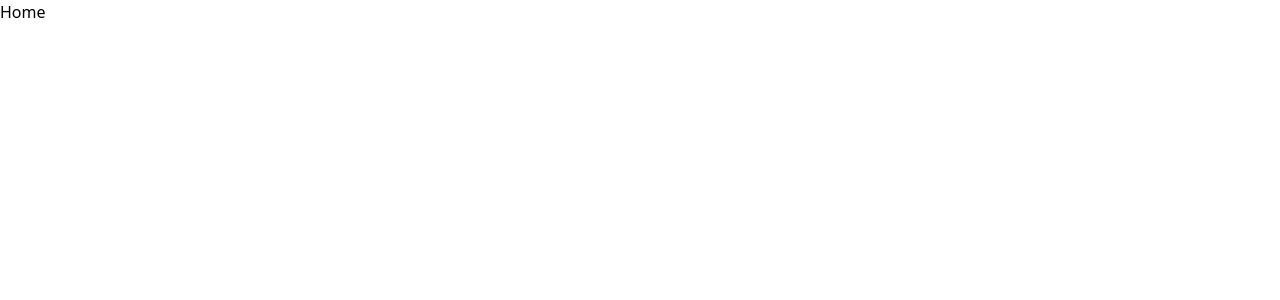
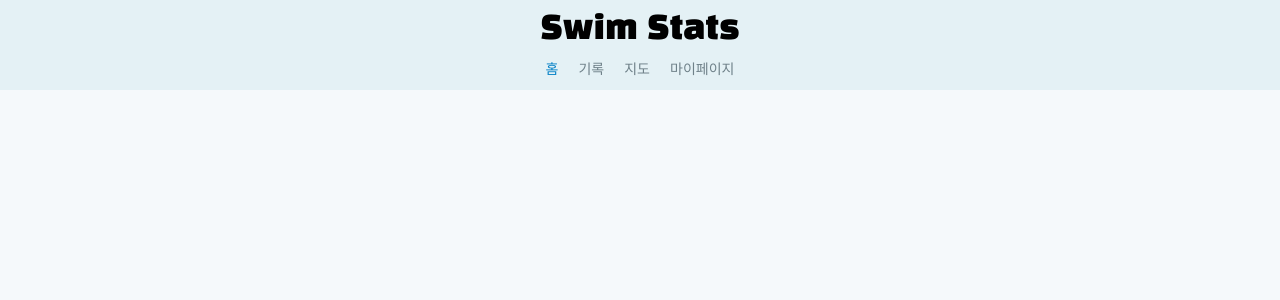
Before and after one commit to alswn1/swim-stats, a React (Vite) app: page / in a window 1280 px wide. Shown: the top 300 px of the page. Built offline with nearby package versions, Linux system fonts and the light colour scheme.

Commit message:
feat: Header 컴포넌트 추가
- 폰트 추가
- 헤더, 네비게이션바 추가

```diff
--- a/index.html
+++ b/index.html
@@ -1,13 +1,19 @@
 <!doctype html>
 <html lang="en">
+
 <head>
   <meta charset="UTF-8" />
   <link rel="icon" type="image/svg+xml" href="/vite.svg" />
+  <link rel="preconnect" href="https://fonts.googleapis.com">
+  <link rel="preconnect" href="https://fonts.gstatic.com" crossorigin>
+  <link href="https://fonts.googleapis.com/css2?family=Black+Han+Sans&family=Do+Hyeon&display=swap" rel="stylesheet">
   <meta name="viewport" content="width=device-width, initial-scale=1.0" />
   <title>swim-stats</title>
 </head>
+
 <body>
   <div id="root"></div>
   <script type="module" src="/src/main.tsx"></script>
 </body>
+
 </html>
--- a/src/App.tsx
+++ b/src/App.tsx
@@ -2,12 +2,18 @@ import './App.css'
 import { Routes, Route } from 'react-router-dom'
 import { PATHS } from './constants/paths'
 import Home from './pages/Home'
+import Log from './pages/Log'
+import Map from './pages/Map'
+import Mypage from './pages/Mypage'
 
 function App() {
   return (
     <>
       <Routes>
         <Route path={PATHS.HOME} element={<Home />} />
+        <Route path={PATHS.LOG} element={<Log />} />
+        <Route path={PATHS.MAP} element={<Map />} />
+        <Route path={PATHS.MYPAGE} element={<Mypage />} />
       </Routes>
     </>
   )
--- /dev/null
+++ b/src/components/Header.css
@@ -0,0 +1,30 @@
+.Header {
+  display: flex;
+  background-color: #E4F1F5;
+  flex-direction: column;
+}
+
+.Header > .header-title {
+  display: flex;
+  justify-content: center;
+  align-items: center;
+
+  height: 60px;
+  font-size: 32px;
+}
+
+.Header > .header-nav {
+  display: flex;
+  justify-content: center;
+  gap: 20px;
+
+  height: 30px;
+  font-size: 14px;
+}
+
+.Header > .header-nav > .active {
+  color: #007FC5;
+}
+.Header > .header-nav > .inactive {
+  color: #6F8189;
+}
--- /dev/null
+++ b/src/components/Header.tsx
@@ -0,0 +1,40 @@
+import { NavLink } from 'react-router-dom';
+import { PATHS } from '../constants/paths';
+import './Header.css';
+
+const Header = () => {
+  return (
+    <div className='black-han Header'>
+      <div className='header-title'>
+        <NavLink
+          to={PATHS.HOME}>
+          Swim Stats
+        </NavLink>
+      </div>
+      <div className='do-hyeon header-nav'>
+        <NavLink
+          to={PATHS.HOME}
+          className={({ isActive }) => isActive ? 'active' : 'inactive'}>
+          홈
+        </NavLink>
+        <NavLink
+          to={PATHS.LOG}
+          className={({ isActive }) => isActive ? 'active' : 'inactive'}>
+          기록
+        </NavLink>
+        <NavLink
+          to={PATHS.MAP}
+          className={({ isActive }) => isActive ? 'active' : 'inactive'}>
+          지도
+        </NavLink>
+        <NavLink
+          to={PATHS.MYPAGE}
+          className={({ isActive }) => isActive ? 'active' : 'inactive'}>
+          마이페이지
+        </NavLink>
+      </div>
+    </div>
+  )
+}
+
+export default Header
--- a/src/index.css
+++ b/src/index.css
@@ -1,3 +1,19 @@
 @tailwind base;
 @tailwind components;
 @tailwind utilities;
+
+.black-han {
+  font-family: "Black Han Sans", sans-serif;
+  font-weight: 400;
+  font-style: normal;
+}
+
+.do-hyeon {
+  font-family: "Do Hyeon", sans-serif;
+  font-weight: 400;
+  font-style: normal;
+}
+
+html, body {
+  background-color: #F5F9FB;
+}
--- a/src/pages/Home.tsx
+++ b/src/pages/Home.tsx
@@ -1,7 +1,9 @@
+import Header from "../components/Header";
+
 const Home = () => {
   return (
     <div>
-      Home
+      <Header />
     </div>
   )
 }
--- a/src/pages/Log.tsx
+++ b/src/pages/Log.tsx
@@ -1,7 +1,9 @@
+import Header from "../components/Header";
+
 const Log = () => {
   return (
     <div>
-      Log
+      <Header />
     </div>
   )
 }
--- a/src/pages/Map.tsx
+++ b/src/pages/Map.tsx
@@ -1,7 +1,9 @@
+import Header from "../components/Header";
+
 const Map = () => {
   return (
     <div>
-      Map
+      <Header />
     </div>
   )
 }
--- a/src/pages/Mypage.tsx
+++ b/src/pages/Mypage.tsx
@@ -1,7 +1,9 @@
+import Header from "../components/Header";
+
 const Mypage = () => {
   return (
     <div>
-      Mypage
+      <Header />
     </div>
   )
 }
```
Lines whose indentation alone changed are shown as unchanged.
